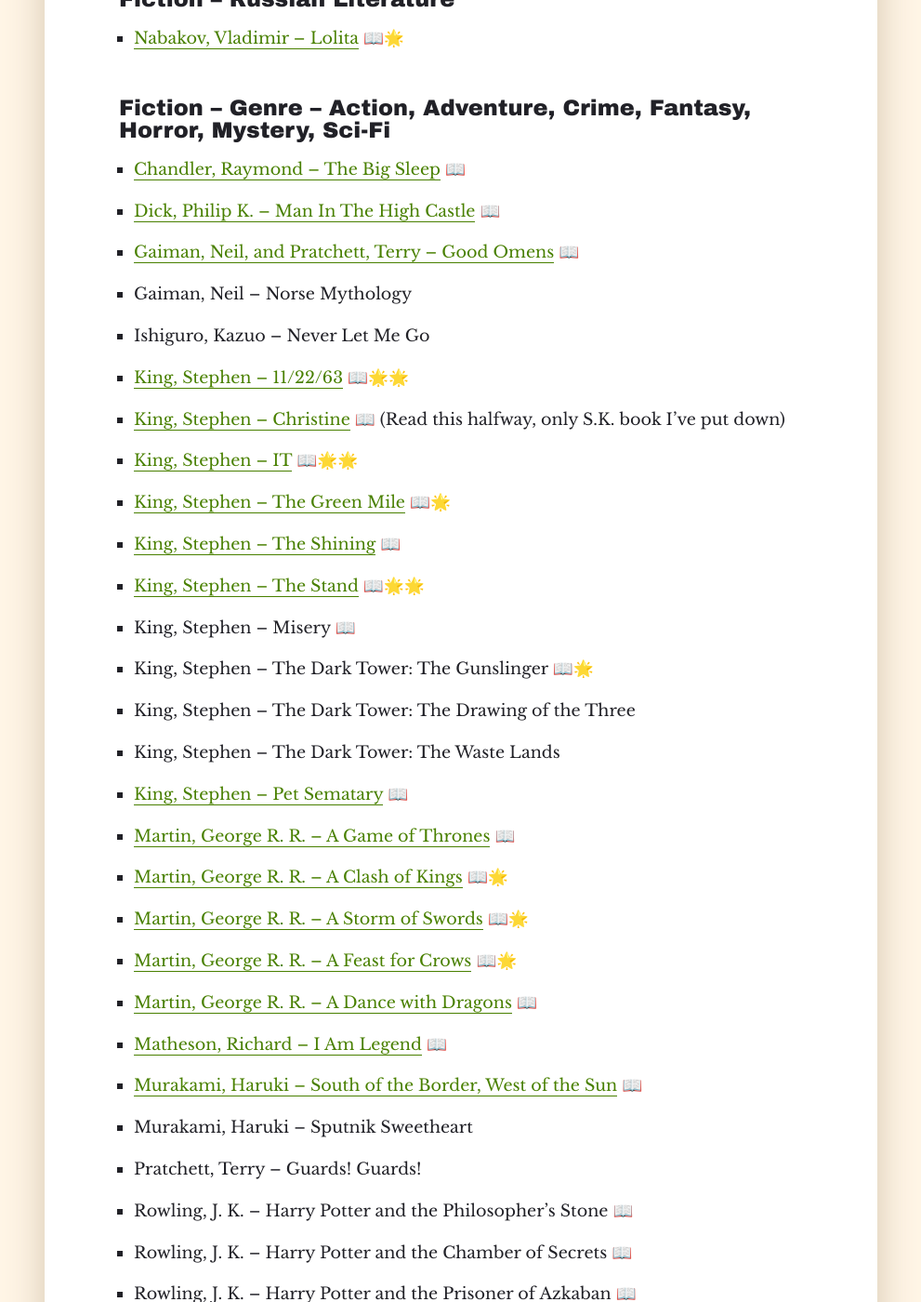
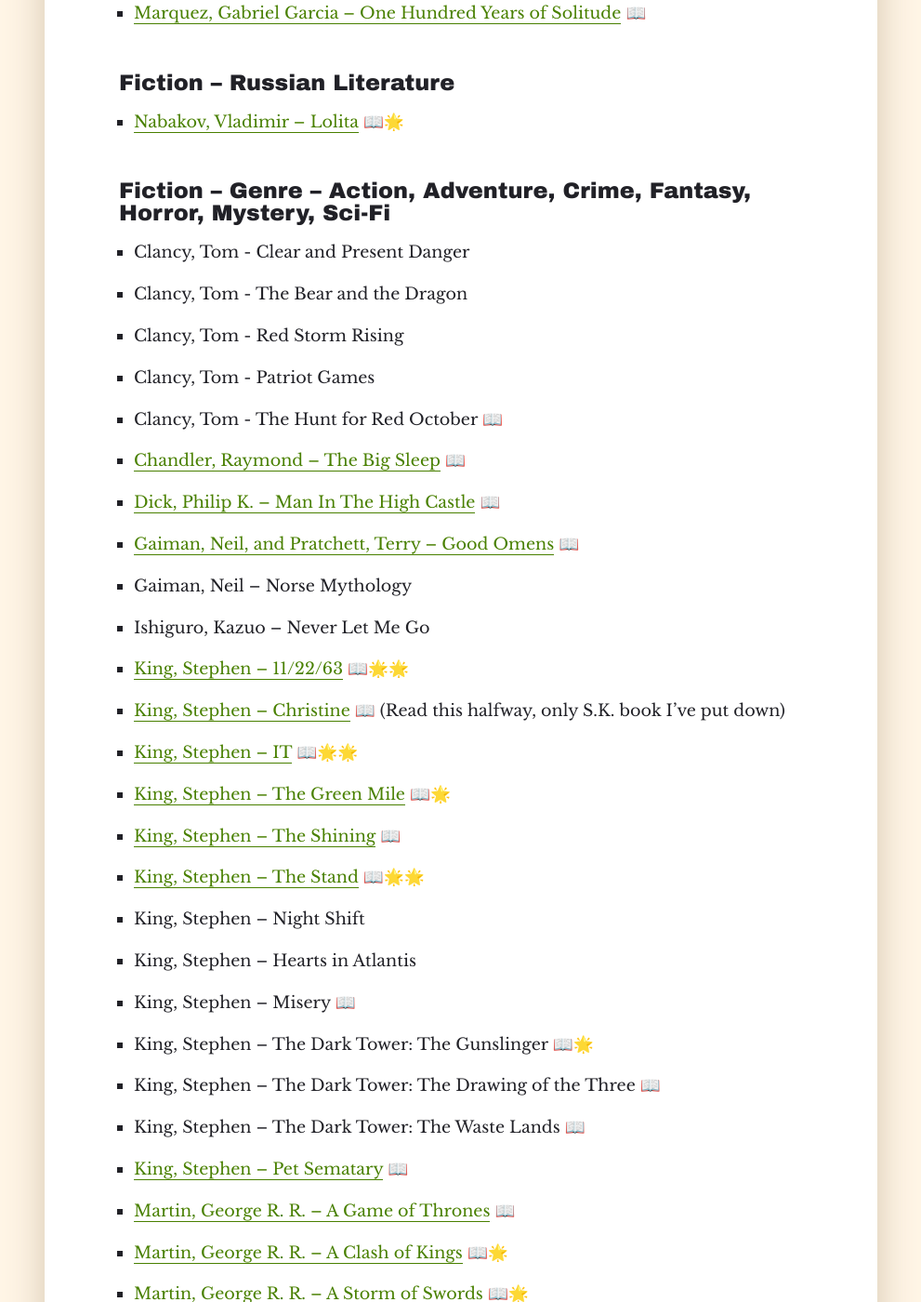
Before and after one commit to martin-brennan/writing.martin-brennan.com, a Jekyll site: the page built from library.md, in a window 1280 px wide and 1400 px high, scrolled down 2707 px. Shown: the whole window at 93% size, without its empty margins (144-1135 px from the left). Built offline with Jekyll 4.4.1, drawn with Linux system fonts in a browser that asks for light colours; our own code applies the rules of GitHub Pages for plain Markdown files; some of the changed text lies outside the part shown.

Commit message:
Add more works

```diff
--- a/library.md
+++ b/library.md
@@ -30,6 +30,8 @@ permalink: /library/
 * Kesey, Ken -- One Flew Over the Cuckoo's Nest 📖
 * Kerouac, Jack -- On The Road
 * McCarthy, Cormac -- All The Pretty Horses 📖
+* McCarthy, Cormac -- The Crossing
+* McCarthy, Cormac -- Cities of the Plain
 * [McCarthy, Cormac -- Blood Meridian](/2017-reading-list/) 📖🌟🌟
 * McCarthy, Cormac -- The Road 📖🌟🌟
 * McCarthy, Cormac -- No Country for Old Men 📖🌟🌟
@@ -40,10 +42,10 @@ permalink: /library/
 * [Thompson, Hunter S. -- Hell's Angels](/hells-angels) 📖
 * Thompson, Hunter S. -- Fear and Loathing in Las Vegas
 * Thompson, Hunter S. -- Fear and Loathing in America
-* Vonnegut, Kurt -- Bluebeard
+* Vonnegut, Kurt -- Bluebeard 📖
 * [Vonnegut, Kurt -- Breakfast of Champions](/2017-reading-list) 📖🌟
 * Vonnegut, Kurt -- Slaughterhouse Five 📖
-* Wallace, David Foster –- Infinite Jest
+* Wallace, David Foster -- Infinite Jest
 
 #### Fiction -- English Literature
 
@@ -70,6 +72,11 @@ permalink: /library/
 
 #### Fiction -- Genre -- Action, Adventure, Crime, Fantasy, Horror, Mystery, Sci-Fi
 
+* Clancy, Tom - Clear and Present Danger
+* Clancy, Tom - The Bear and the Dragon
+* Clancy, Tom - Red Storm Rising
+* Clancy, Tom - Patriot Games
+* Clancy, Tom - The Hunt for Red October 📖
 * [Chandler, Raymond -- The Big Sleep](/now-march-2019) 📖
 * [Dick, Philip K. -- Man In The High Castle](/man-in-the-high-castle) 📖
 * [Gaiman, Neil, and Pratchett, Terry -- Good Omens](/now-june-2019) 📖
@@ -81,10 +88,12 @@ permalink: /library/
 * [King, Stephen -- The Green Mile](/2017-reading-list) 📖🌟
 * [King, Stephen -- The Shining](/the-shining) 📖
 * [King, Stephen -- The Stand](/2017-reading-list) 📖🌟🌟
+* King, Stephen -- Night Shift
+* King, Stephen -- Hearts in Atlantis
 * King, Stephen -- Misery 📖
 * King, Stephen -- The Dark Tower: The Gunslinger 📖🌟
-* King, Stephen -- The Dark Tower: The Drawing of the Three
-* King, Stephen -- The Dark Tower: The Waste Lands
+* King, Stephen -- The Dark Tower: The Drawing of the Three 📖
+* King, Stephen -- The Dark Tower: The Waste Lands 📖
 * [King, Stephen -- Pet Sematary](/pet-sematary) 📖
 * [Martin, George R. R. -- A Game of Thrones](/2017-reading-list) 📖
 * [Martin, George R. R. -- A Clash of Kings](/2017-reading-list) 📖🌟
@@ -94,7 +103,7 @@ permalink: /library/
 * [Matheson, Richard -- I Am Legend](/2017-reading-list) 📖
 * [Murakami, Haruki -- South of the Border, West of the Sun](/south-of-the-border-west-of-the-sun) 📖
 * Murakami, Haruki -- Sputnik Sweetheart
-* Pratchett, Terry -- Guards! Guards!
+* Pratchett, Terry -- Guards! Guards! 📖
 * Rowling, J. K. -- Harry Potter and the Philosopher's Stone 📖
 * Rowling, J. K. -- Harry Potter and the Chamber of Secrets 📖
 * Rowling, J. K. -- Harry Potter and the Prisoner of Azkaban 📖
--- a/works.html
+++ b/works.html
@@ -14,9 +14,12 @@ permalink: /works/
 
     <div class="highlight-reel">
     <h2>Published Works</h2>
+	<br/>
+    <h4>Swamp Lullaby</h4>
+    <p>A short story I wrote for the TL;DR press <a href="http://tldrpress.org/index.php/2020/10/16/nope-2-line-up-announcement/">NOPE 2 horror anthology</a>. This story was featured on the TL;DR press Twitter, and read along with 5 other published stories and poems at a Haloween reading, receiving a lot of positive feedback. Big Billy Claret, more than a ghost but less than a man, has been wandering the bayou a long time. Many have tried to kill him for good, but they didn't know his secret.</p>
     <br/>
     <h4>Only The Dead</h4>
-    <p>A short story I wrote for the TL;DR press Family anthology theme which is featured in <a href="http://tldrpress.org/index.php/2019/02/27/tldr-press-presents-family-themed-lineup-for-kindred/">the lineup for their Kindred anthology</a>. <em>Only the Dead</em> was written as a backstory piece for the primary antagonist of <a href="#the-thaw"><em>The Thaw</em></a>, though it is a standalone story in its own right.</p>
+    <p>A short story I wrote for the TL;DR press <a href="http://tldrpress.org/index.php/2019/02/27/tldr-press-presents-family-themed-lineup-for-kindred/">Kindred family anthology</a>. <em>Only the Dead</em> was written as a backstory piece for the primary antagonist of <a href="#the-thaw"><em>The Thaw</em></a>, though it is a standalone story in its own right. Colonel Cortland Briggs reflects on his life of war in a crumbling Columbus, Georgia cemetery.</p>
   </div>
 
     <h2>Manuscripts</h2>
```
Also changed, not shown: other parts of library.md (+1 -0 lines).
